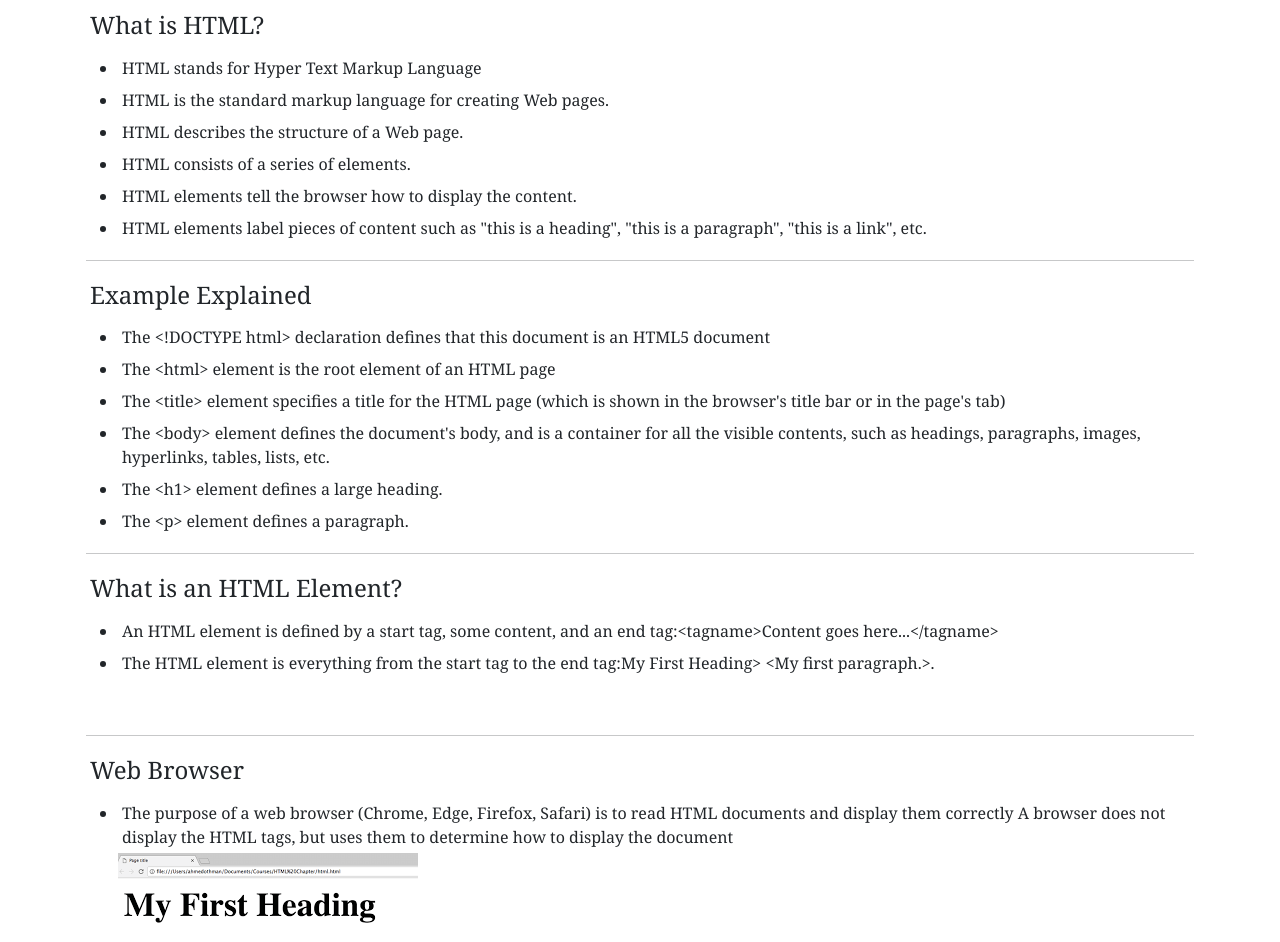
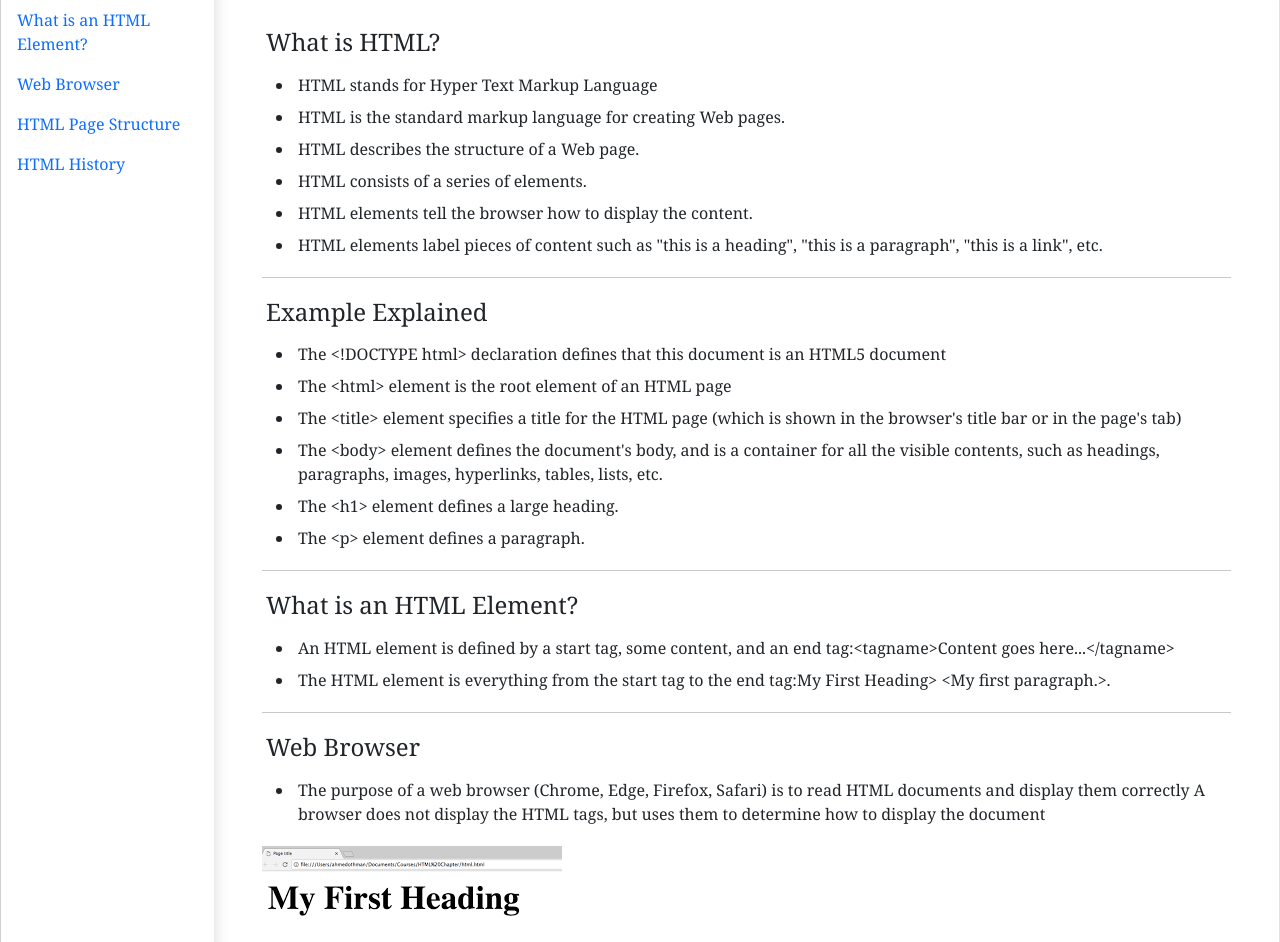
Before and after one commit to cjpablo0318/MINI-PROJECT, a plain HTML site: page Tutorials.html in a window 1280 px wide. Shown: the part 172-1114 px from the top of the page. Drawn offline with nearby package versions, Linux system fonts and the light colour scheme.

Commit message:
added sidebar on tutorials

```diff
--- a/Tutorials.html
+++ b/Tutorials.html
@@ -23,11 +23,7 @@
     <title></title>
   </head>
   <body>
-
-    <nav
-      class="navbar navbar-expand-sm"
-      style="background-color: #283F3B"
-    >
+    <nav class="navbar navbar-expand-sm" style="background-color: #283f3b">
       <div class="container">
         <a class="navbar-brand" href="#">
           <img src="logo.png" alt class="logo" />
@@ -122,120 +118,162 @@
     <!--navbar end-->
 
     <!--Tutorials-->
-
-    <div class="container p-2">
-      <h2><strong>HTML Tutorial</strong></h2>
-      <hr>
-    <div class="container p-2">
-      <div>
-        </h3>
-        <h4 class="full-height bg-white p-1">What is HTML?</h4>
-        <ul>
-          <li class="full-height bg-white p-1">
-            HTML stands for Hyper Text Markup Language
+    <div class="container-fluid border">
+      <!-- buong content start -->
+      <div class="row">
+        <div class="col-md-2 p-0 m-0 shadow">
+          <!-- sidebar -->
+          <ul class="nav w-100 sticky-top">
+            <li class="nav-item w-100">
+              <a href="#whatIsHTML" class="nav-link"> What is HTML? </a>
             </li>
-          <li class="full-height bg-white p-1">
-            HTML is the standard markup language for creating Web pages.
+            <li class="nav-item w-100">
+              <a href="#exampleExplained" class="nav-link">
+                Example Explained
+              </a>
             </li>
-          <li class="full-height bg-white p-1">
-            HTML describes the structure of a Web page.
+            <li class="nav-item w-100">
+              <a href="#HTMLElement" class="nav-link">
+                What is an HTML Element?
+              </a>
             </li>
-          <li class="full-height bg-white p-1">
-            HTML consists of a series of elements.
+            <li class="nav-item w-100">
+              <a href="#webBrowser" class="nav-link"> Web Browser </a>
             </li>
-          <li class="full-height bg-white p-1">
-            HTML elements tell the browser how to display the content.
+            <li class="nav-item w-100">
+              <a href="#pageStructure" class="nav-link">
+                HTML Page Structure
+              </a>
             </li>
-          <li class="full-height bg-white p-1">
-            HTML elements label pieces of content such as "this is a heading",
-            "this is a paragraph", "this is a link", etc.
+            <li class="nav-item w-100">
+              <a href="#history" class="nav-link"> HTML History </a>
             </li>
           </ul>
         </div>
-           <hr>
-
-      <div>
-        <h2 class="full-height d-inline-center fw-bold bg-white"></h2>
-        <h4 class="full-height bg-white p-1">Example Explained</h4>
+        <div class="col-md-10 px-5 pt-3">
+          <!-- main content -->
+          <div class="p-2">
+            <h2><strong>HTML Tutorial</strong></h2>
+            <hr />
+          </div>
+          <div id="whatIsHTML">
+            <h4 class="p-1">What is HTML?</h4>
             <ul>
-          <li class="full-height bg-white p-1">
-            The &lt;!DOCTYPE html&gt; declaration defines that this document is
-            an HTML5 document
+              <li class="p-1">HTML stands for Hyper Text Markup Language</li>
+              <li class="p-1">
+                HTML is the standard markup language for creating Web pages.
               </li>
-          <li class="full-height bg-white p-1">
+              <li class="p-1">HTML describes the structure of a Web page.</li>
+              <li class="p-1">HTML consists of a series of elements.</li>
+              <li class="p-1">
+                HTML elements tell the browser how to display the content.
+              </li>
+              <li class="p-1">
+                HTML elements label pieces of content such as "this is a
+                heading", "this is a paragraph", "this is a link", etc.
+              </li>
+            </ul>
+          </div>
+          <hr />
+          <div id="exampleExplained">
+            <h4 class="p-1">Example Explained</h4>
+            <ul>
+              <li class="p-1">
+                The &lt;!DOCTYPE html&gt; declaration defines that this document
+                is an HTML5 document
+              </li>
+              <li class="p-1">
                 The &lt;html&gt; element is the root element of an HTML page
               </li>
-          <li class="full-height bg-white p-1">
-            The &lt;title&gt; element specifies a title for the HTML page (which
-            is shown in the browser's title bar or in the page's tab)
+              <li class="p-1">
+                The &lt;title&gt; element specifies a title for the HTML page
+                (which is shown in the browser's title bar or in the page's tab)
               </li>
-          <li class="full-height bg-white p-1">
+              <li class="p-1">
                 The &lt;body&gt; element defines the document's body, and is a
                 container for all the visible contents, such as headings,
                 paragraphs, images, hyperlinks, tables, lists, etc.
               </li>
-          <li class="full-height bg-white p-1">
+              <li class="p-1">
                 The &lt;h1&gt; element defines a large heading.
               </li>
-          <li class="full-height bg-white p-1">
-            The &lt;p&gt; element defines a paragraph.
+              <li class="p-1">The &lt;p&gt; element defines a paragraph.</li>
+            </ul>
+          </div>
+          <hr />
+          <div id="HTMLElement">
+            <h4 class="p-1">What is an HTML Element?</h4>
+            <ul>
+              <li class="p-1">
+                An HTML element is defined by a start tag, some content, and an
+                end tag:&lt;tagname&gt;Content goes here...&lt;/tagname&gt;
+              </li>
+              <li class="p-1">
+                The HTML element is everything from the start tag to the end
+                tag:My First Heading&gt; &lt;My first paragraph.&gt;.
               </li>
             </ul>
           </div>
-      <div>
-           <hr>
-        <h2 class="full-height d-inline-center fw-bold bg-white"></h2>
-        <h4 class="full-height bg-white p-1">What is an HTML Element?</h4>
+          <hr />
+          <div id="webBrowser">
+            <h4 class="p-1">Web Browser</h4>
             <ul>
-          <li class="full-height bg-white p-1">
-            An HTML element is defined by a start tag, some content, and an end
-            tag:&lt;tagname&gt;Content goes here...&lt;/tagname&gt;
-          </li>
-          <li class="full-height bg-white p-1">
-            The HTML element is everything from the start tag to the end tag:My
-            First Heading&gt; &lt;My first paragraph.&gt;.
+              <li class="p-1">
+                The purpose of a web browser (Chrome, Edge, Firefox, Safari) is
+                to read HTML documents and display them correctly A browser does
+                not display the HTML tags, but uses them to determine how to
+                display the document
               </li>
             </ul>
+            <img src="imageheading.PNG" alt="imageheading" class="w-60" />
           </div>
-      <div>
-        <br>
-        <hr>
-        <h4 class="full-h&lt;eight bg-white p-1">Web Browser</h4>
+          <hr />
+          <div id="pageStructure">
+            <h4 class="p-1">HTML Page Structure</h4>
             <ul>
-          <li class="full-height bg white p-1">
-            The purpose of a web browser (Chrome, Edge, Firefox, Safari) is to
-            read HTML documents and display them correctly A browser does not
-            display the HTML tags, but uses them to determine how to display the
-            document
-          </li>
-          <img src="imageheading.PNG" alt="imageheading" class="w-60" />
-
-          <br />
-          <h4 class="full-height bg-white p-1">HTML Page Structure</h4>
-          <li class="full-height bg white p-1">
+              <li class="p-1">
                 Below is a visualization of an HTML page structure:
               </li>
+            </ul>
+
             <img src="html structure.jpeg" alt="imageheading" class="w-60" />
             <p>
               Note :The content inside the &lt;body&gt; section (the white area
               above) will be displayed in a browser. The content inside the
-            &lt;title&gt; element will be shown in the browser's title bar or in
-            the page's tab.
+              &lt;title&gt; element will be shown in the browser's title bar or
+              in the page's tab.
             </p>
-
-          <br />
-          <hr>
-          <h4 class="full-height bg-white p-1">HTML History</h4>
-          <li class="full-height bg white p-1">
+          </div>
+          <hr />
+          <div id="history">
+            <h4 class="p-1">HTML History</h4>
+            <ul>
+              <li class="p-1">
                 Since the early days of the World Wide Web, there have been many
                 versions of HTML:
               </li>
             </ul>
-
             <img src="htmlHistory.jpeg" alt="imageheading" class="w-50" />
             <p>This tutorial follows the latest HTML5 standard.</p>
           </div>
+          <hr />
+          <br />
+
+          <div id="asdasd">
+            <h4 class="p-1">tiniola</h4>
+            <ul>
+              <li class="p-1">
+                Since the early days of the World Wide Web, there have been many
+                versions of HTML:
+              </li>
+            </ul>
           </div>
+        </div>
+      </div>
+    </div>
+
+    <!-- buong content end -->
+
     <script
       src="https://cdn.jsdelivr.net/npm/bootstrap@5.2.0-beta1/dist/js/bootstrap.bundle.min.js"
       integrity="sha384-pprn3073KE6tl6bjs2QrFaJGz5/SUsLqktiwsUTF55Jfv3qYSDhgCecCxMW52nD2"
```
Lines whose indentation alone changed are shown as unchanged.
